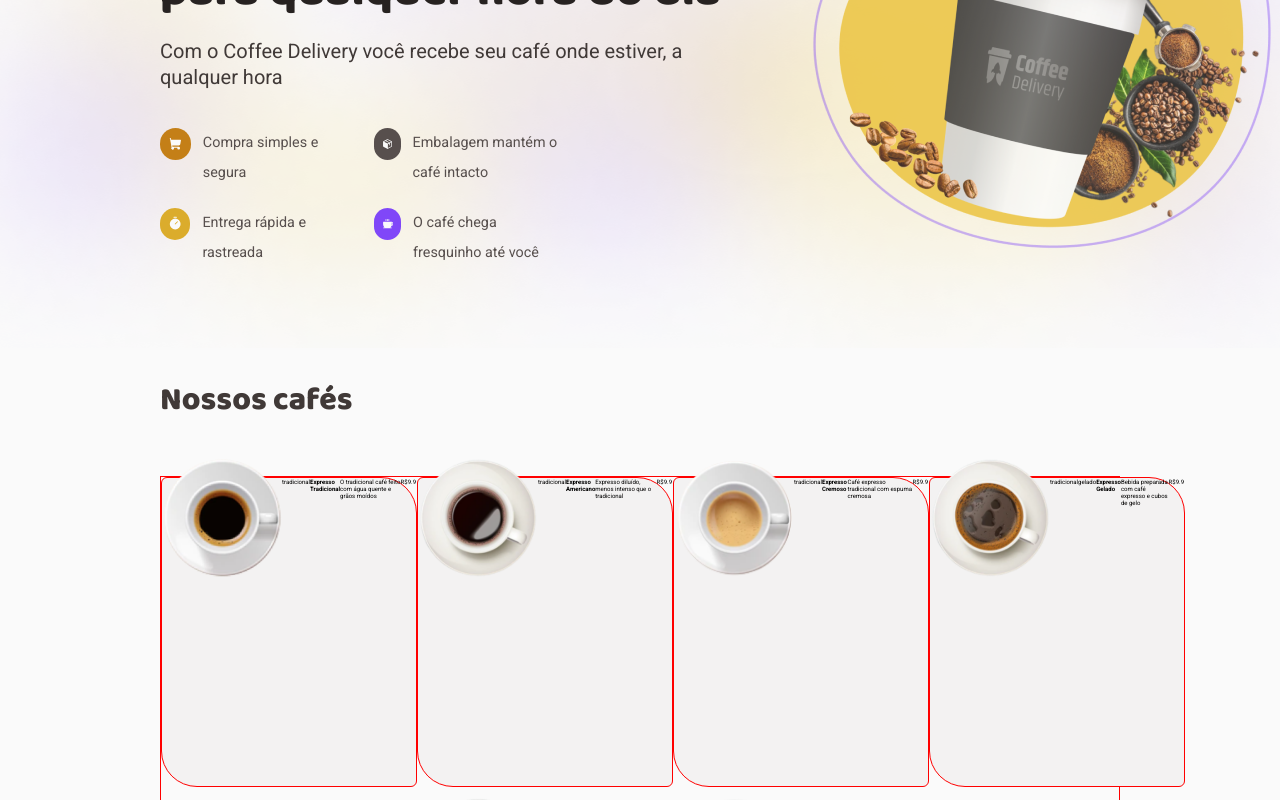
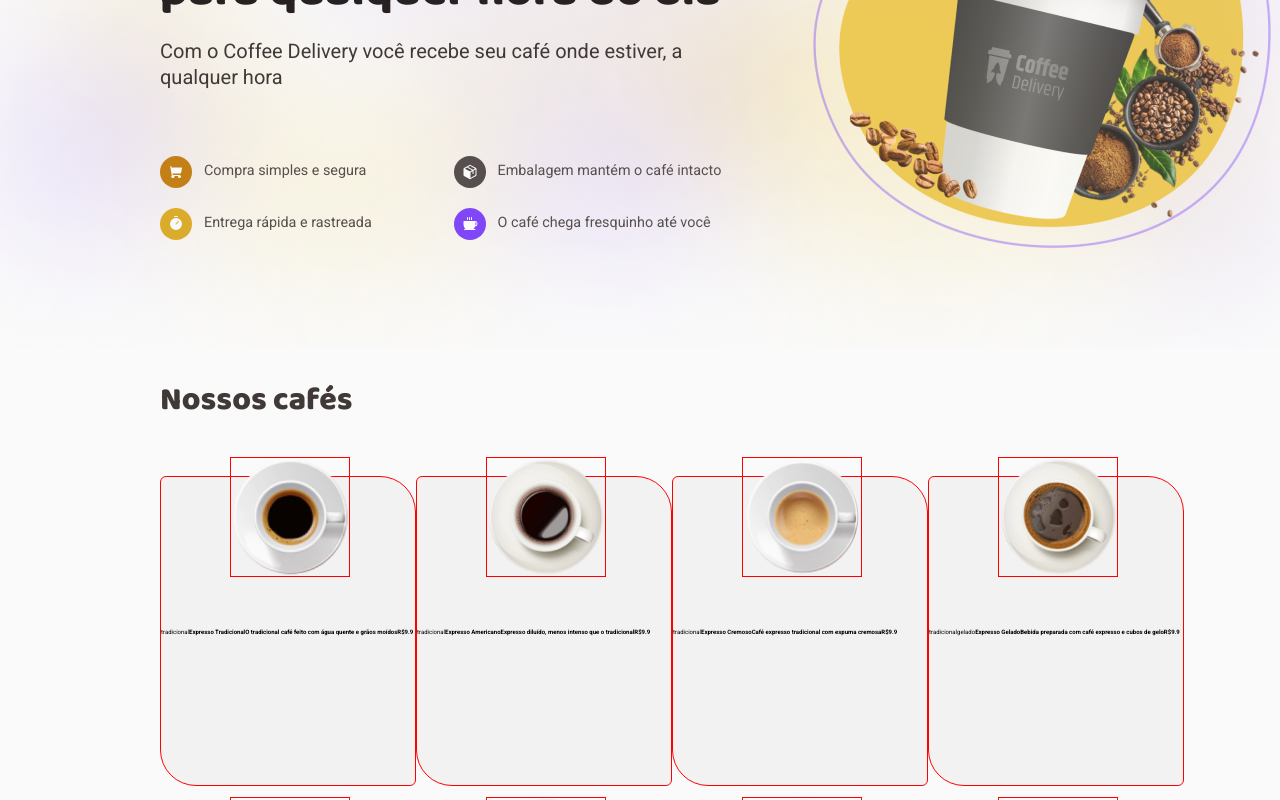
Before and after one commit to leticea/coffee-delivery, a React (Vite) app: page / in a window 1280 px wide. Shown: the part 300-1100 px from the top of the page. Built offline with nearby package versions, Linux system fonts and the light colour scheme.

Commit message:
feat(CoffeeCard): editing card styles

```diff
--- a/src/pages/Home/CoffeeList/CoffeeCard/index.tsx
+++ b/src/pages/Home/CoffeeList/CoffeeCard/index.tsx
@@ -1,4 +1,4 @@
-import { CoffeesCard } from "../styles";
+import { CoffeePrice, CoffeesCard, Description, Name, Tags } from "./styles";
 
 interface CoffeeProps {
   id: number;
@@ -20,11 +20,11 @@ export function CoffeeCard({ coffee }: CoffeeCardProps) {
     <CoffeesCard>
       <img src={image} alt="" />
       {tags.map((tag) => {
-        return <span>{tag}</span>;
+        return <Tags>{tag}</Tags>;
       })}
-      <h1>{name}</h1>
-      <p>{description}</p>
-      <div>R${price}</div>
+      <Name>{name}</Name>
+      <Description>{description}</Description>
+      <CoffeePrice>R${price}</CoffeePrice>
     </CoffeesCard>
   );
 }
--- /dev/null
+++ b/src/pages/Home/CoffeeList/CoffeeCard/styles.ts
@@ -0,0 +1,52 @@
+import styled from "styled-components";
+
+export const CoffeesCard = styled.li`
+  background: ${(props) => props.theme["gray-200"]};
+  width: 25.6rem;
+  height: 31rem;
+  position: relative;
+  border-radius: 6px 36px;
+
+  display: flex;
+  /* justify-content: center;
+  align-items: flex-start; */
+
+  border: 1px solid red;
+
+  img {
+    display: flex;
+    justify-content: center;
+    //align-items: center;
+    width: 12rem;
+    height: 12rem;
+    top: -20px;
+    left: 27%;
+    position: absolute;
+
+    border: 1px solid red;
+  }
+`;
+
+export const Tags = styled.span`
+  display: flex;
+  align-items: center;
+  justify-content: center;
+`;
+
+export const Name = styled.h1`
+  display: flex;
+  align-items: center;
+  justify-content: center;
+`;
+
+export const Description = styled.h1`
+  display: flex;
+  align-items: center;
+  justify-content: center;
+`;
+
+export const CoffeePrice = styled.h1`
+  display: flex;
+  align-items: center;
+  justify-content: center;
+`;
--- a/src/pages/Home/CoffeeList/styles.ts
+++ b/src/pages/Home/CoffeeList/styles.ts
@@ -13,27 +13,5 @@ export const List = styled.ul`
 
   list-style: none;
 
-  border: 1px solid red;
+  //border: 1px solid red;
 `;
-
-export const CoffeesCard = styled.li`
-  background: ${(props) => props.theme["gray-200"]};
-  width: 25.6rem;
-  height: 31rem;
-  position: relative;
-  border-radius: 6px 36px;
-
-  display: flex;
-  justify-content: center;
-  align-items: flex-start;
-
-  border: 1px solid red;
-
-
-  img {
-    width: 12rem;
-    height: 12rem;
-    top: -20px;
-    position: relative;
-  }
-`;
--- a/src/pages/Home/Introduction/styles.ts
+++ b/src/pages/Home/Introduction/styles.ts
@@ -44,7 +44,7 @@ export const InfoText = styled.div`
 `;
 
 export const InfoGrid = styled.ul`
-  max-width: 56.7rem;
+  width: 56.7rem;
   margin: 35.2rem 71.3rem 10.8rem 16rem;
 
   font-size: 2.3rem;
```
